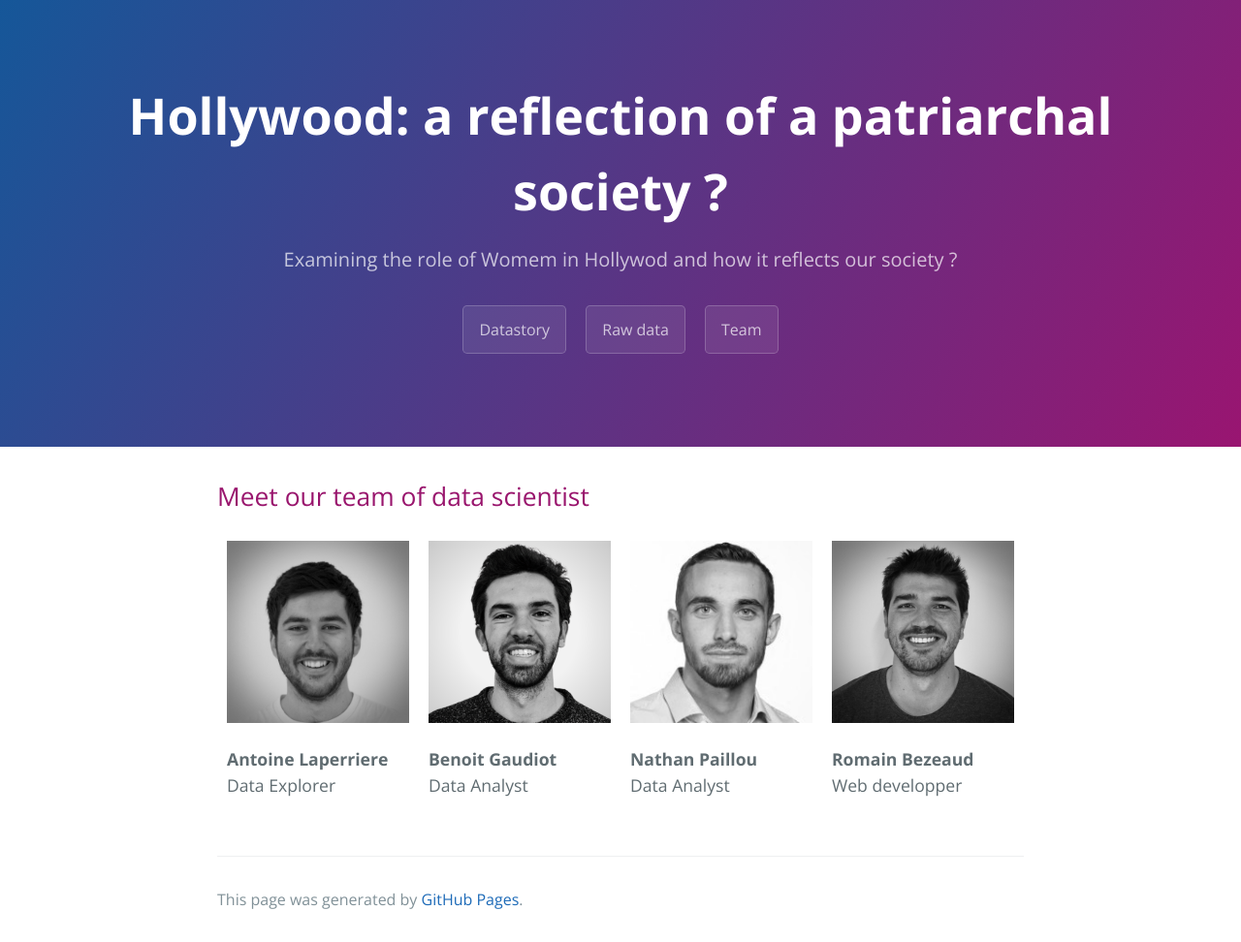
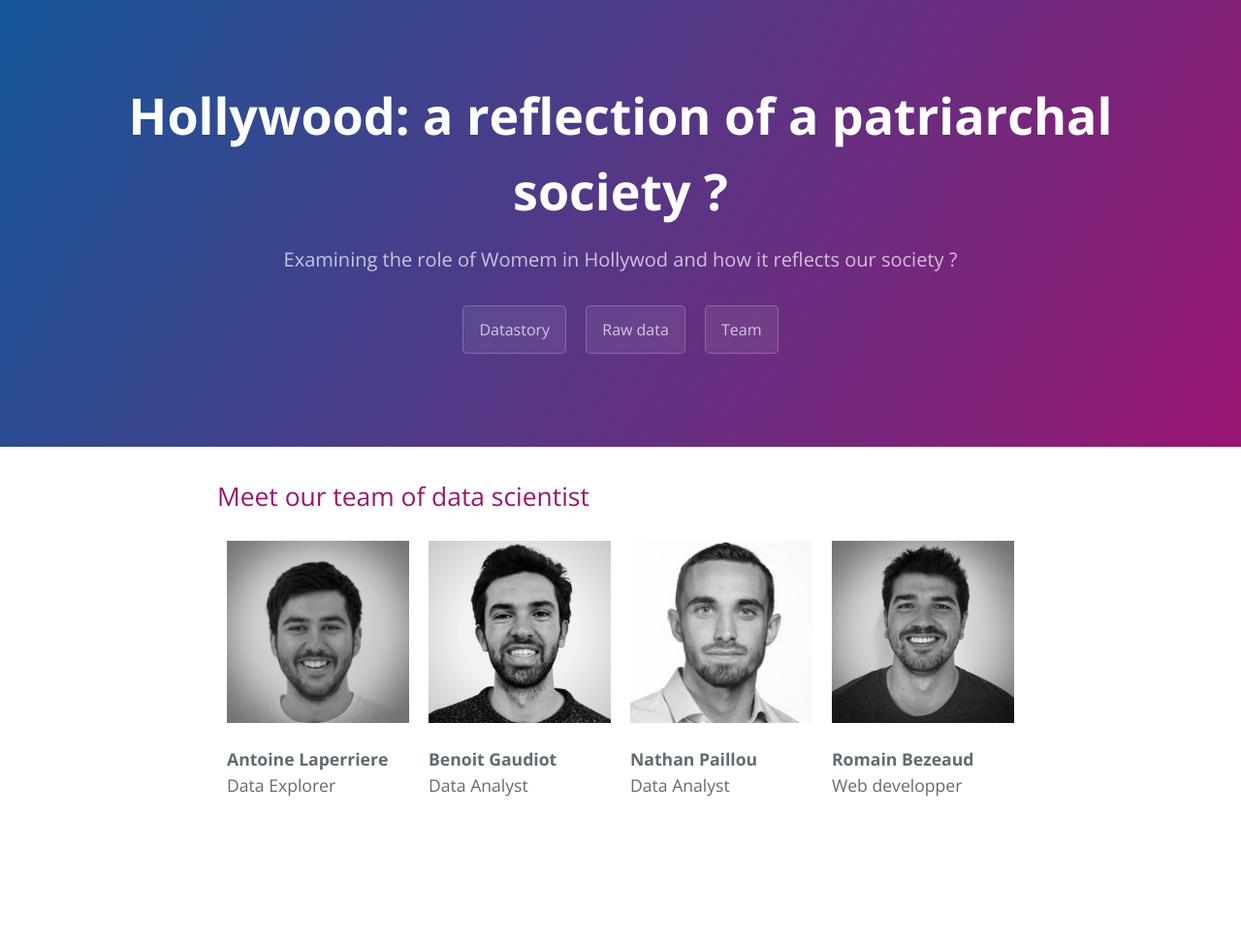
Before and after one commit to bADAsteam/US_Cinema, a Jekyll site: the page built from Team.md, in a window 1280 px wide. Shown: the whole page at 97% size. Built offline with Jekyll 4.4.1, drawn with Linux system fonts in a browser that asks for light colours; after the commit the page ends 900 px from its top, so only the background shows below that.

Commit message:
Add files via upload

```diff
--- a/_config.yml
+++ b/_config.yml
@@ -1,9 +1,4 @@
 title: "Hollywood: a reflection of a patriarchal society ?"
 description: Examining the role of Womem in Hollywod and how it reflects our society ?
 show_downloads: true
-google_analytics:
-
-url: ""
 theme: jekyll-theme-cayman
-
-remote_theme: jekyll/minima@<insert-commit-hash_or_tag>
--- a/_layouts/default.html
+++ b/_layouts/default.html
@@ -9,7 +9,7 @@
     <meta name="viewport" content="width=device-width, initial-scale=1">
     <meta name="theme-color" content="#258879">
     <meta name="apple-mobile-web-app-status-bar-style" content="black-translucent">
-    <link rel="stylesheet" href="{{ '/US_Cinema/assets/css/style.css?v=' }}">
+    <link rel="stylesheet" href="{{ '/assets/css/style.css?v=' | append: site.github.build_revision | relative_url }}">
 
   </head>
   <body>
@@ -19,21 +19,16 @@
       <h1 class="project-name">{{ page.title | default: site.title | default: site.github.repository_name }}</h1>
       <h2 class="project-tagline">{{ page.description | default: site.description | default: site.github.project_tagline }}</h2>
       {% if site.show_downloads %}
-      <a href="/US_Cinema/Datastory" class="btn">Datastory</a>
-      <a href="/US_Cinema/Raw_Data" class="btn">Raw data</a>
-      <a href="/US_Cinema/Team" class="btn">Team</a>
+      <a href="/Datastory" class="btn">Datastory</a>
+      <a href="/Raw_Data" class="btn">Raw data</a>
+      <a href="/Team" class="btn">Team</a>
       {% endif %}
     </header>
 
     <main id="content" class="main-content" role="main">
       {{ content }}
 
-      <footer class="site-footer">
-        {% if site.github.is_project_page %}
-          <span class="site-footer-owner"><a href="{{ site.github.repository_url }}">{{ site.github.repository_name }}</a> is maintained by <a href="{{ site.github.owner_url }}">{{ site.github.owner_name }}</a>.</span>
-        {% endif %}
-        <span class="site-footer-credits">This page was generated by <a href="https://pages.github.com">GitHub Pages</a>.</span>
-      </footer>
+
     </main>
   </body>
 </html>
```
Also changed, not shown: 4 other files.
